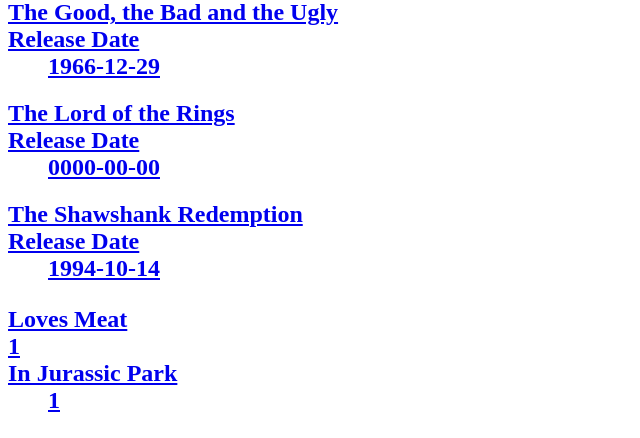
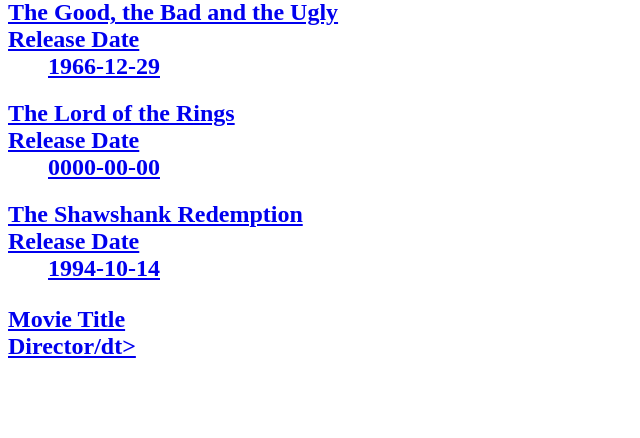
Before and after one commit to santhoshchris/assignments, a PHP site: page / in a window 1280 px wide. Shown: the part 828-1266 px from the top of the page, without its empty margins (0-640 px from the left). After the commit the page ends 1186 px from the top, so only its background shows below. Run offline with PHP 8.4, Linux system fonts and the light colour scheme; data comes from the database, SQL or seed files in the repository.

Commit message:
index page

```diff
--- a/mtm1531/assignment-5/index.php
+++ b/mtm1531/assignment-5/index.php
@@ -30,10 +30,10 @@
 
     <h2>
 	<dl>
-    	<dt>Loves Meat</dt>
-        <dt>1</dt>
-        <dt>In Jurassic Park</dt>
-        <dd>1</dd>
+    	<dt>Movie Title</dt>
+        <dt></dt>
+        <dt>Director/dt>
+        <dd></dd>
     </dl>
 
 </body>
```
